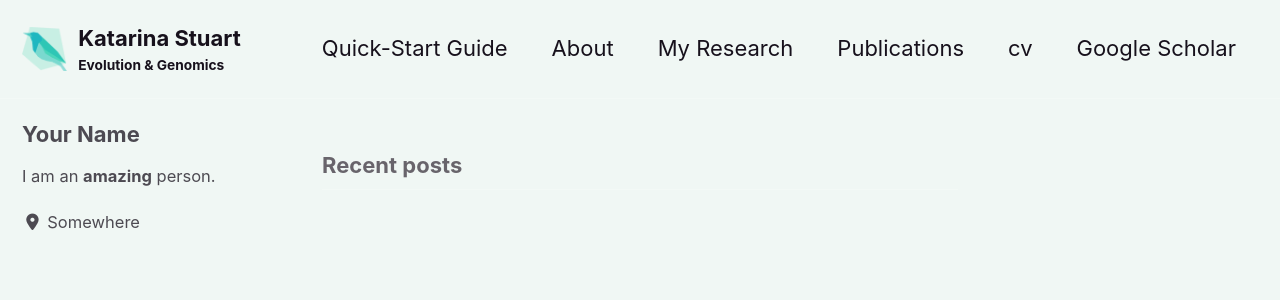
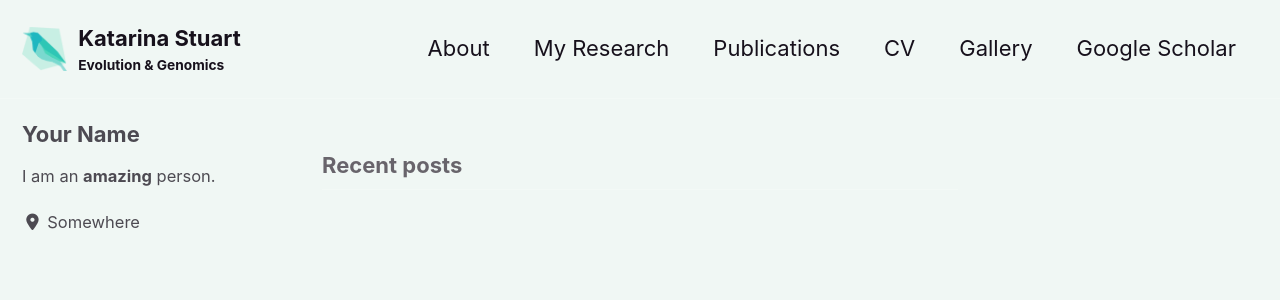
Before and after one commit to katarinastuart/katarinastuart.github.io, a Jekyll site: the page built from index.html, in a window 1280 px wide and 900 px high. Shown: the top 300 px of the window. Built offline with Jekyll 4.4.1, drawn with Linux system fonts in a browser that asks for light colours; cached includes are drawn as plain includes; nearby versions of some CDN libraries; the list of posts is cut into pages by our own code.

Commit message:
Update navigation.yml

```diff
--- a/_data/navigation.yml
+++ b/_data/navigation.yml
@@ -1,14 +1,14 @@
 # main links
 main:
-  - title: "Quick-Start Guide"
-    url: https://mmistakes.github.io/minimal-mistakes/docs/quick-start-guide/
   - title: "About"
     url: /about/
   - title: "My Research"
     url: /research/
   - title: "Publications"
     url: /publications/
-  - title: "cv"
+  - title: "CV"
     url: /cv/
+  - title: "Gallery"
+    url: /gallery/
   - title: "Google Scholar"
     url: https://scholar.google.com/citations?user=zVGhz5UAAAAJ&hl=en&oi=ao
```
